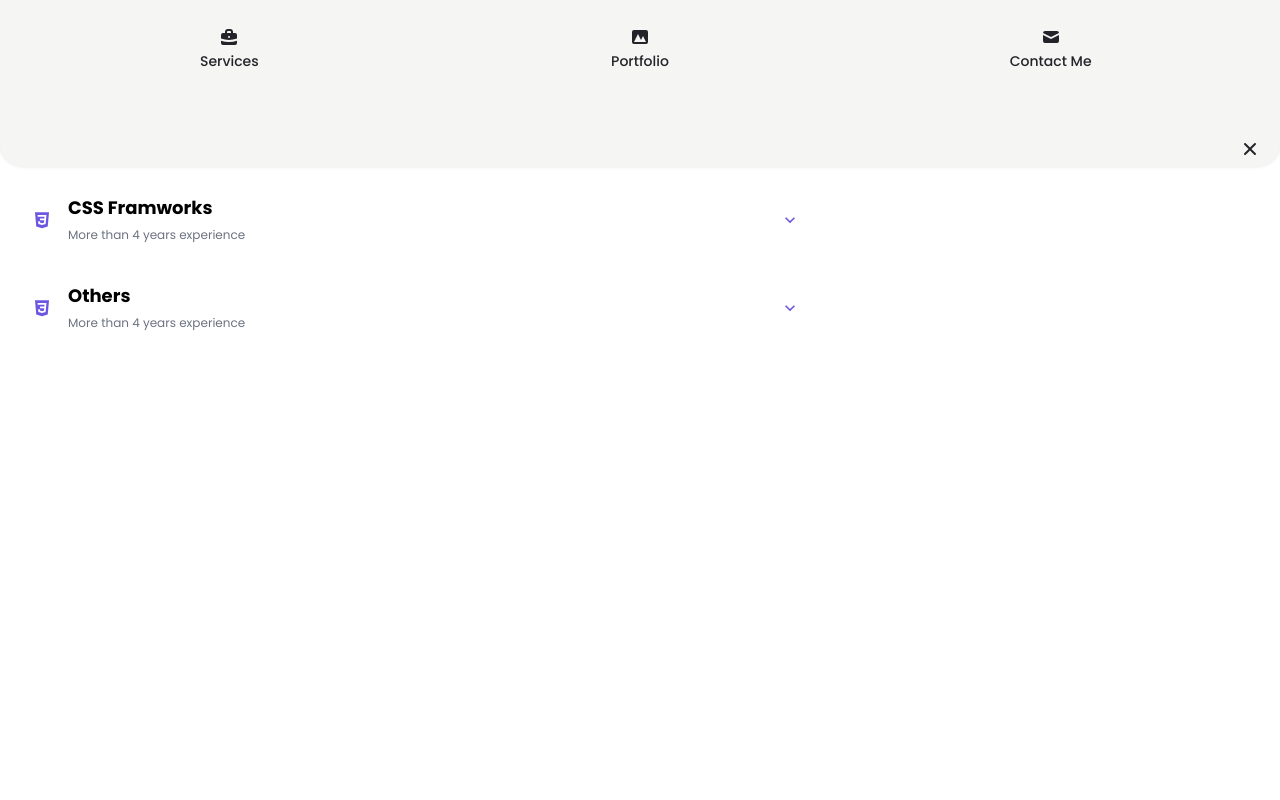
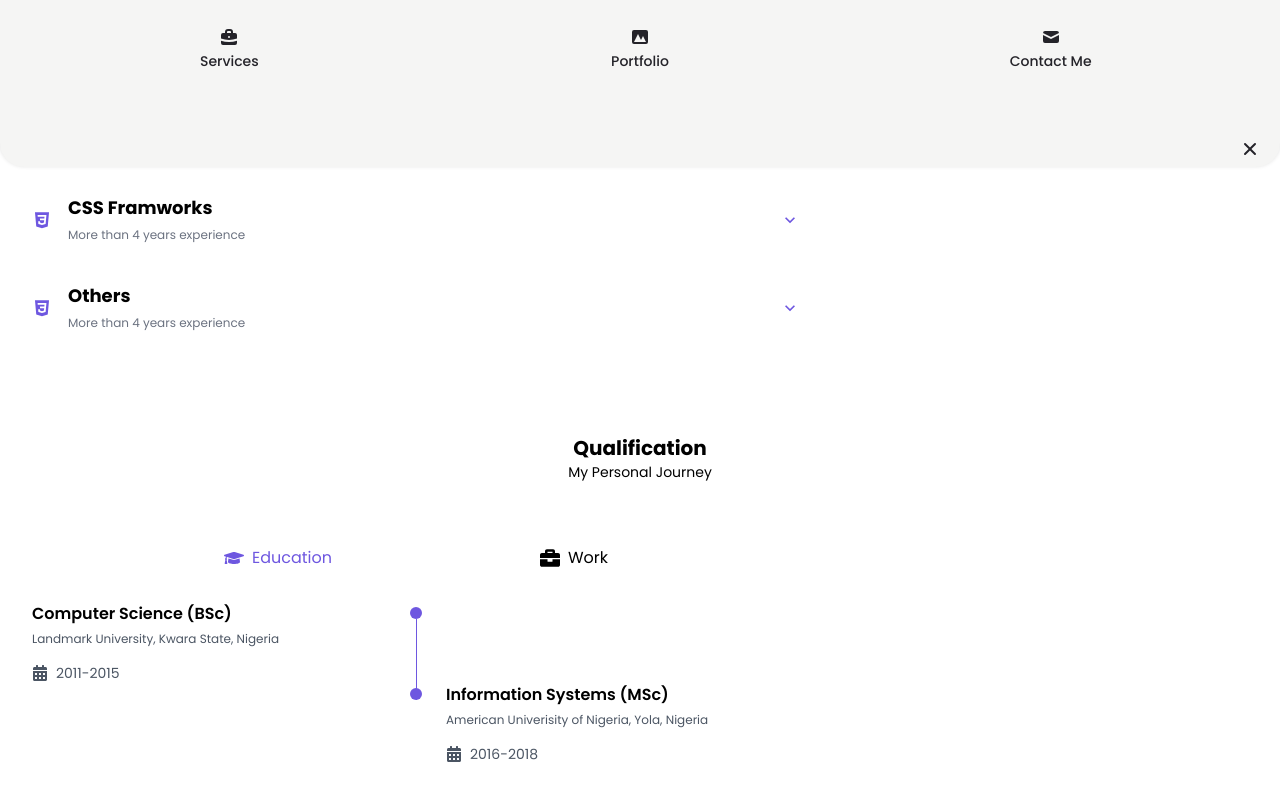
Before and after one commit to Lirac/portfolio, a Next.js app: page / in a window 1280 px wide. Shown: the part 1433-2233 px from the top of the page. Before the commit the page ends 1867 px from the top, so only its background shows below. Built offline with nearby package versions, Linux system fonts and the light colour scheme.

Commit message:
Adds qualification component

```diff
--- /dev/null
+++ b/components/Qualification.jsx
@@ -0,0 +1,71 @@
+import { useState } from 'react'
+import { FaBriefcase, FaGraduationCap, FaCalendarAlt } from 'react-icons/fa'
+import Qualification_data from './qualification_data'
+const Qualification = () => {
+  const [tabOne, setTabOne] = useState(true)
+  const [tabTwo, setTabTwo] = useState(false)
+
+  return (
+    <div className="section">
+      <h2 className="font-bold text-center text-xl">Qualification</h2>
+      <h4 className="text-center text-sm mb-16">My Personal Journey</h4>
+
+      <div className="max-w-3xl">
+        <div className="flex gap-4 justify-evenly mb-8">
+          <div className={`flex gap-2 items-center cursor-pointer hover:text-firstColorAlt ${tabOne && 'text-firstColor'}`} onClick={() => {
+            setTabOne(true)
+            setTabTwo(false)
+          }}>
+            <FaGraduationCap className="w-5 h-5" />
+            <span className="">Education</span>
+          </div>
+          <div className={`flex gap-2 items-center cursor-pointer hover:text-firstColor  ${tabTwo && 'text-firstColor'}`} onClick={() => {
+            setTabOne(false)
+            setTabTwo(true)
+          }}>
+            <FaBriefcase className="w-5 h-5" />
+            <span className="">Work</span>
+          </div>
+        </div>
+
+        <div className="">
+          <div className={`${tabOne ? '' : 'hidden'}`}>
+            {/* Educational Qualification 1 */}
+
+            <Qualification_data
+              course={'Computer Science (BSc)'}
+              duration={'2011-2015'}
+              university={'Landmark University, Kwara State, Nigeria'}
+              left={true}
+            />
+            <Qualification_data
+              course={'Information Systems (MSc)'}
+              duration={'2016-2018'}
+              university={'American Univerisity of Nigeria, Yola, Nigeria'}
+              left={false}
+              lastrow={true}
+            />
+          </div>
+          {/* Work */}
+          <div className={`${tabTwo ? '' : 'hidden'}`}>
+            <Qualification_data
+              course={'Intern'}
+              duration={'2018-2020'}
+              university={'Start Developer Hub, Nigeria'}
+              left={true}
+            />
+            <Qualification_data
+              course={'Junior Frontend Developer'}
+              duration={'2020 - 2021'}
+              university={'Jiggle, Nigeria'}
+              left={false}
+              lastrow={true}
+            />
+          </div>
+        </div>
+      </div>
+    </div>
+  )
+}
+
+export default Qualification
--- /dev/null
+++ b/components/Qualification_data.jsx
@@ -0,0 +1,52 @@
+import { FaCalendarAlt } from 'react-icons/fa'
+
+const Qualification_data = ({
+  course,
+  university,
+  duration,
+  left,
+  lastrow,
+}) => {
+  return (
+    <div className="grid grid-cols-[1fr_max-content_1fr] gap-x-6">
+      {!left && <div></div>}
+      {!left && (
+        <div>
+          <span className="inline-block w-3 h-3 rounded-full bg-firstColor"></span>
+          <span
+            className={`${
+              lastrow
+                ? 'hidden'
+                : 'block w-[1px] h-full bg-firstColor translate-x-[6px] translate-y-[-7px]'
+            }`}
+          ></span>
+        </div>
+      )}
+      <div>
+        <h3 className="font-semibold">{course}</h3>
+        <span className="text-gray-600 text-xs inline-block mb-4">
+          {university}
+        </span>
+        <div className="flex gap-2 items-center text-gray-600 text-sm">
+          <FaCalendarAlt className="w-4 h-4 " />
+          {duration}
+        </div>
+      </div>
+
+      {left && (
+        <div>
+          <span className="inline-block w-3 h-3 rounded-full bg-firstColor"></span>
+          <span
+            className={` ${
+              lastrow
+                ? 'hidden'
+                : 'block w-[1px] h-full bg-firstColor translate-x-[6px] translate-y-[-7px]'
+            }`}
+          ></span>
+        </div>
+      )}
+    </div>
+  )
+}
+
+export default Qualification_data
--- a/pages/index.jsx
+++ b/pages/index.jsx
@@ -3,6 +3,7 @@ import Nav from '../components/Nav'
 import Banner from '../components/Banner'
 import About from '../components/About'
 import Skills from '../components/Skills'
+import Qualification from '../components/Qualification'
 
 export default function Home() {
   return (
@@ -18,6 +19,7 @@ export default function Home() {
         <Banner />
         <About />
         <Skills />
+        <Qualification/>
       </main>
     </div>
   )
--- a/styles/globals.css
+++ b/styles/globals.css
@@ -30,4 +30,12 @@
   .percentage {
     @apply h-[5px] rounded-md block bg-firstColor
   }
+
+
 }
+
+.qualification_data {
+  display: grid;
+  grid-template-columns: 1fr max-content 1fr;
+  column-gap: 1.5rem;
+}
```
